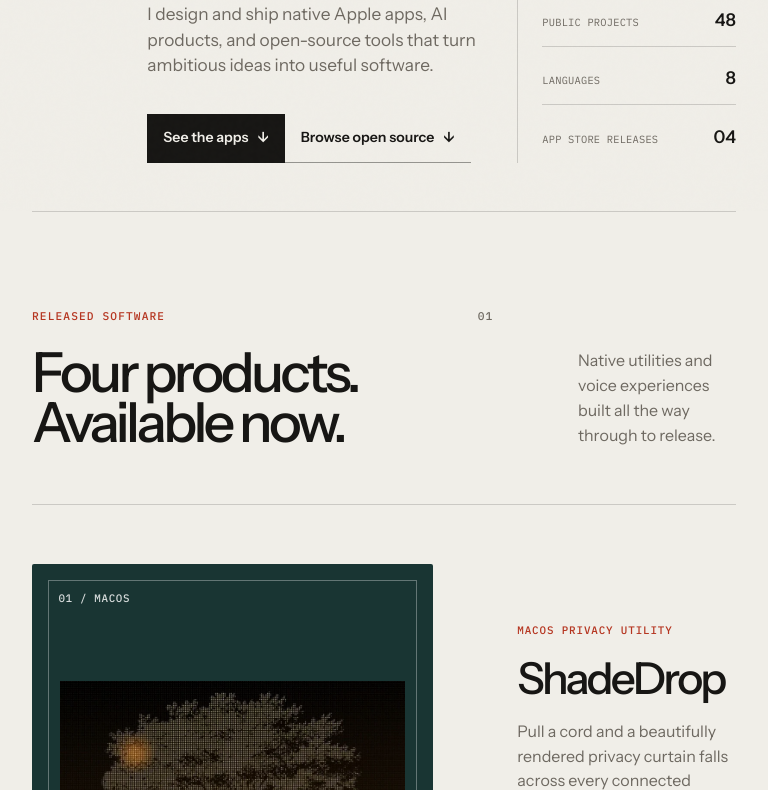
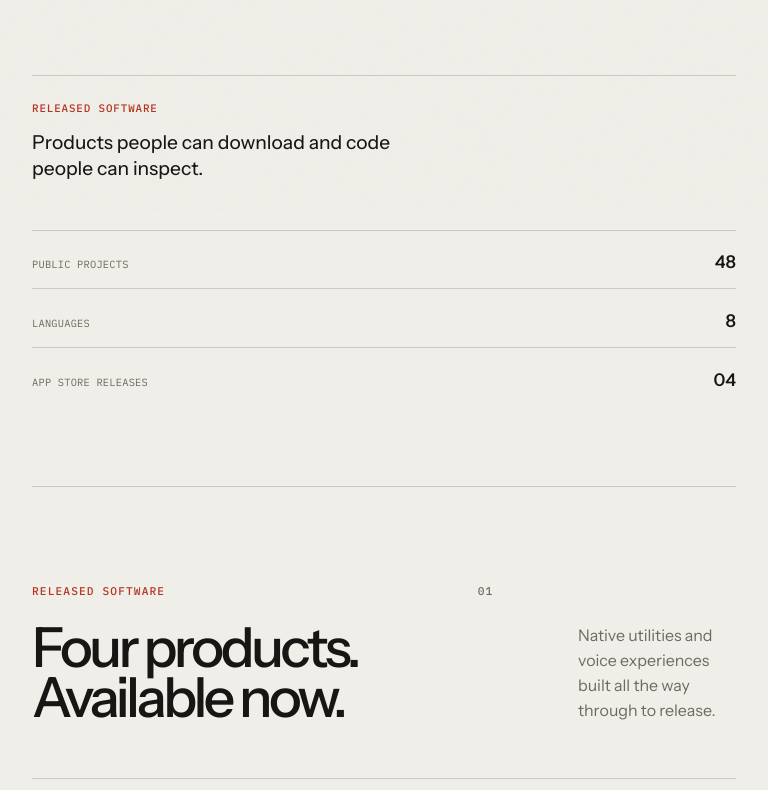
Before and after one commit to vinayanand3/vinayanand3.github.io, a plain HTML site: page index.html in a window 768 px wide. Shown: the part 589-1379 px from the top of the page. Drawn offline with Linux system fonts and the light colour scheme.

Commit message:
Tighten hero spacing across desktop and tablet

```diff
--- a/gold.css
+++ b/gold.css
@@ -865,6 +865,21 @@
     transition: opacity 800ms var(--ease-out), transform 800ms var(--ease-out);
 }
 
+@media (min-width: 901px) {
+    .hero {
+        min-height: min(780px, calc(100svh - 74px));
+        padding: clamp(6rem, 9vw, 9.5rem) 0 3rem;
+    }
+
+    .hero-copy {
+        align-self: start;
+    }
+
+    .hero h1 {
+        font-size: clamp(4.5rem, 8.7vw, 8.6rem);
+    }
+}
+
 @media (max-width: 1000px) {
     .hero-copy {
         grid-column: 1 / span 8;
@@ -900,6 +915,26 @@
         grid-column: 2 / -1;
         grid-row: 3;
         justify-content: flex-start;
+    }
+}
+
+@media (min-width: 761px) and (max-width: 900px) {
+    .hero {
+        display: block;
+        min-height: auto;
+        padding: 7rem 0 5rem;
+    }
+
+    .hero-panel {
+        max-width: none;
+        margin-top: 5rem;
+        padding: 1.5rem 0 0;
+        border-top: 1px solid var(--line);
+        border-left: 0;
+    }
+
+    .panel-value {
+        max-width: 28ch;
     }
 }
 
```
Also changed, not shown: og.png.
